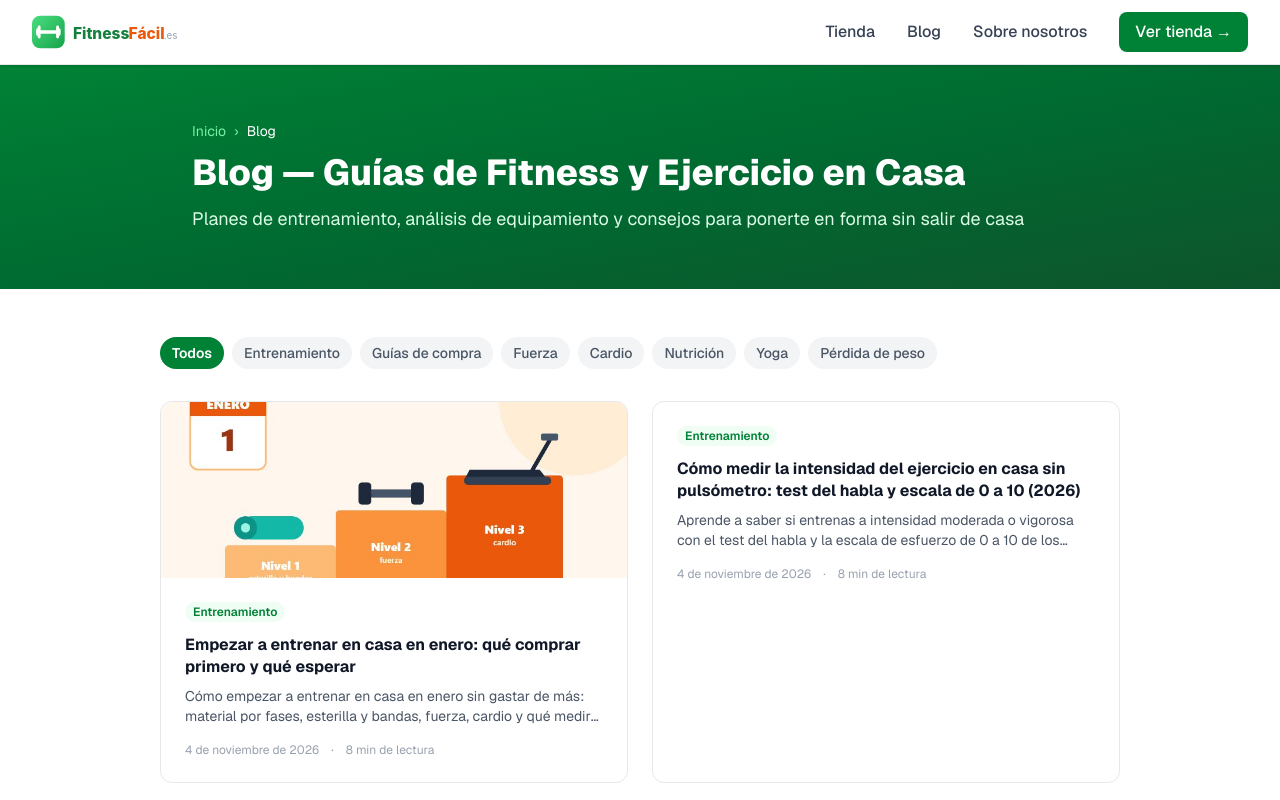
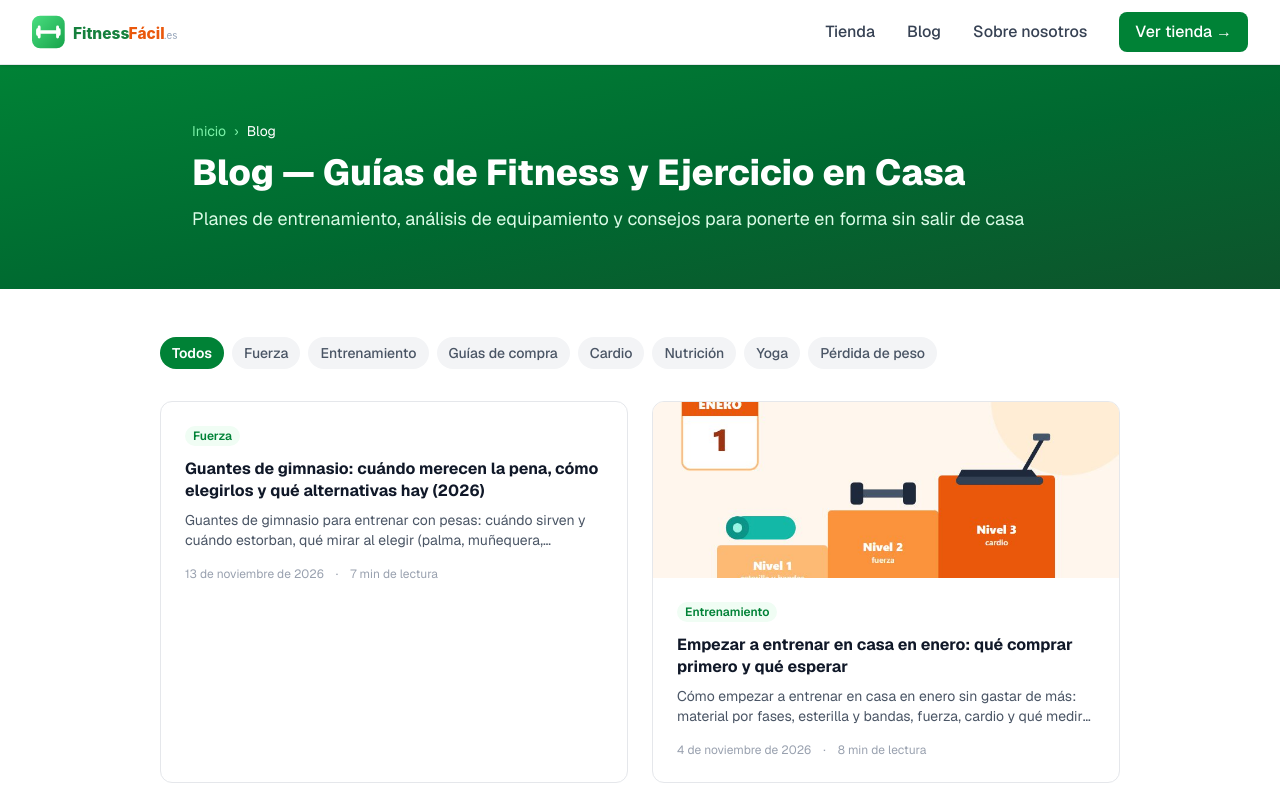
Before and after one commit to mktweb360/fitnessfacil, a Next.js app: page /blog in a window 1280 px wide. Shown: the top 800 px of the page. Built offline with nearby package versions, Linux system fonts and the light colour scheme.

Commit message:
Añade artículo de guantes de gimnasio (entrada en posts)
Nueva entrada de blog sobre guantes de gimnasio: cuándo sirven, cómo elegirlos y alternativas.

```diff
--- a/data/posts.ts
+++ b/data/posts.ts
@@ -15,6 +15,23 @@ export type Post = {
 };
 
 export const posts: Post[] = [
+{
+slug: "guantes-gimnasio-como-elegir-alternativas",
+title: "Guantes de gimnasio: cuándo merecen la pena, cómo elegirlos y qué alternativas hay (2026)",
+seoTitle: "Guantes de gimnasio: cómo elegirlos",
+excerpt: "Guantes de gimnasio para entrenar con pesas: cuándo sirven y cuándo estorban, qué mirar al elegir (palma, muñequera, ventilación y talla), alternativas como las almohadillas de agarre y 4 modelos para comparar.",
+date: "2026-11-13",
+category: "Fuerza",
+readTime: "7 min",
+relatedProducts: ["atercel-guantes-gimnasio-transpirables","fitgriff-guantes-gimnasio-acolchados","adidas-guantes-entrenamiento-esenciales","pullup-dip-grip-pads-agarre-fitness"],
+relatedPosts: [
+"entrenamiento-fuerza-casa-equipamiento-minimo",
+"primera-dominada-banda-asistencia-progresion",
+"rutina-mancuernas-casa-semana",
+"bandas-elasticas-musculacion-guia",
+],
+categoryCta: { href: "/tienda/accesorios-gimnasio", text: "Ver accesorios de gimnasio →" },
+},
   {
     slug: "entrenar-en-casa-enero-por-donde-empezar",
     title: "Empezar a entrenar en casa en enero: qué comprar primero y qué esperar",
```
